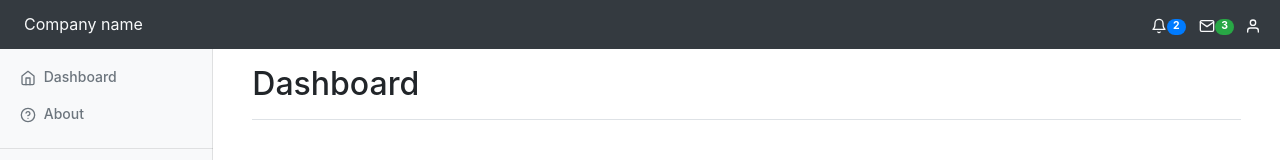
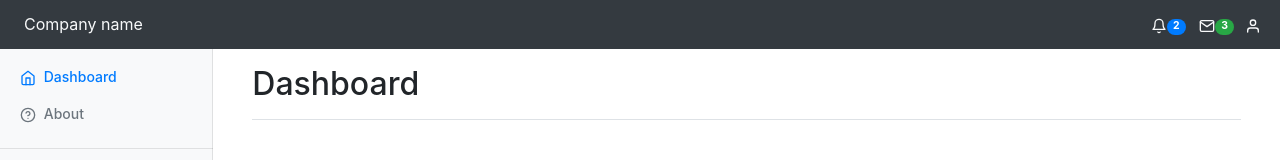
Before and after one commit to darragh3277/react_panel, a React (Create React App) app: page / in a window 1280 px wide. Shown: the top 160 px of the page. Built offline with nearby package versions, Linux system fonts and the light colour scheme.

Commit message:
sidebar links color on page active

```diff
--- a/src/components/navigation/sidebar/Sidebar.css
+++ b/src/components/navigation/sidebar/Sidebar.css
@@ -16,3 +16,8 @@
     height: 16px;
     width: 16px;
 }
+
+.sidebar .active,
+.sidebar .active:focus {
+    color: #007bff!important;
+}
--- a/src/components/navigation/sidebar/Sidebar.js
+++ b/src/components/navigation/sidebar/Sidebar.js
@@ -1,5 +1,5 @@
 import React from 'react';
-import { Link } from "react-router-dom";
+import { NavLink } from "react-router-dom";
 import { mainContentLinks, subContentLinks } from './SidebarLinks';
 import './Sidebar.css';
 
@@ -10,7 +10,7 @@ class Sidebar extends React.Component {
             <>
                 {mainContentLinks.map((link,i)=>
                     <li className="nav-item ml-1" key={i}>
-                        <Link className="nav-link text-secondary" to={link.path}>{link.icon} {link.label}</Link>
+                        <NavLink className="nav-link text-secondary" activeClassName="active" exact to={link.path}>{link.icon} {link.label}</NavLink>
                     </li>
                 )}
             </>
@@ -22,7 +22,7 @@ class Sidebar extends React.Component {
             <>
                 {subContentLinks.map((link,i)=>
                     <li className="nav-item ml-1" key={i}>
-                        <Link className="nav-link text-secondary" to={link.path}>{link.icon} {link.label}</Link>
+                        <NavLink className="nav-link text-secondary" activeClassName="active" exact to={link.path}>{link.icon} {link.label}</NavLink>
                     </li>
                 )}
             </>
```
